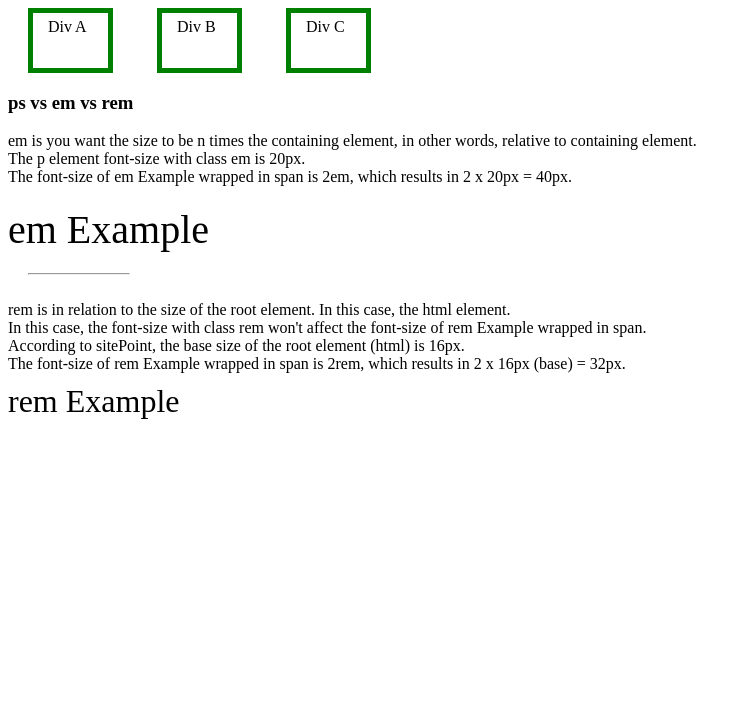
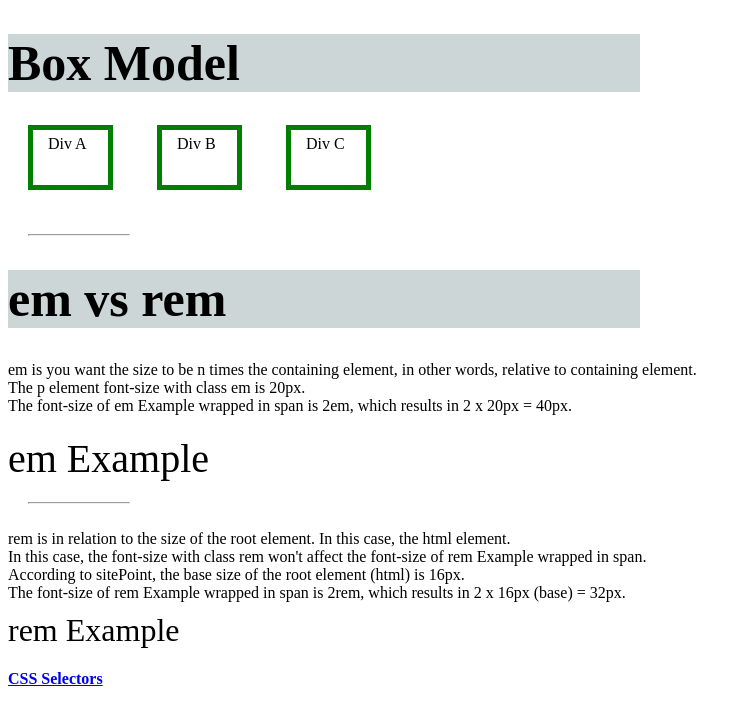
Before and after one commit to yjie10/webdev-review, a plain HTML site: page CSS/index01.html in a window 1280 px wide. Shown: the whole page, without its empty margins (0-751 px from the left). Drawn offline with Linux system fonts and the light colour scheme.

Commit message:
simple nav feature for CSS notes

```diff
--- a/CSS/index01.html
+++ b/CSS/index01.html
@@ -1,17 +1,22 @@
 <!DOCTYPE html>
 <html>
   <head>
-    <title>Box Model</title>
+    <title>Box Model & em vs rem</title>
     <link rel="stylesheet" type="text/css" href="style01.css">
   </head>
 
   <body>
+    <h1>Box Model</h1>
     <div class="boxmodel">Div A</div>
     <div class="boxmodel">Div B</div>
     <div class="boxmodel">Div C</div>
 
+    <br><br><br>
+
+    <hr>
+
     <p>
-      <h3>ps vs em vs rem</h3>
+      <h1>em vs rem</h1>
       em is you want the size to be n times the containing element, in other words, relative to containing element. <br>
       The p element font-size with class em is 20px. <br>
       The font-size of em Example wrapped in span is 2em, which results in 2 x 20px = 40px.
@@ -28,5 +33,6 @@
       <p class="rem"><span>rem Example</span></p>
     </p>
 
+    <h4><a href="index00.html">CSS Selectors</a></h4>
   </body>
 </html>
--- a/CSS/style01.css
+++ b/CSS/style01.css
@@ -1,3 +1,9 @@
+h1 {
+  font-size: 50px;
+  background-color: rgba(0, 50, 50, 0.2);
+  margin-right: 50%;
+}
+
 .boxmodel {
   border: 5px solid green;
   display: inline-block;
```
Also changed, not shown: CSS/index00.html (+2 -0 lines).
